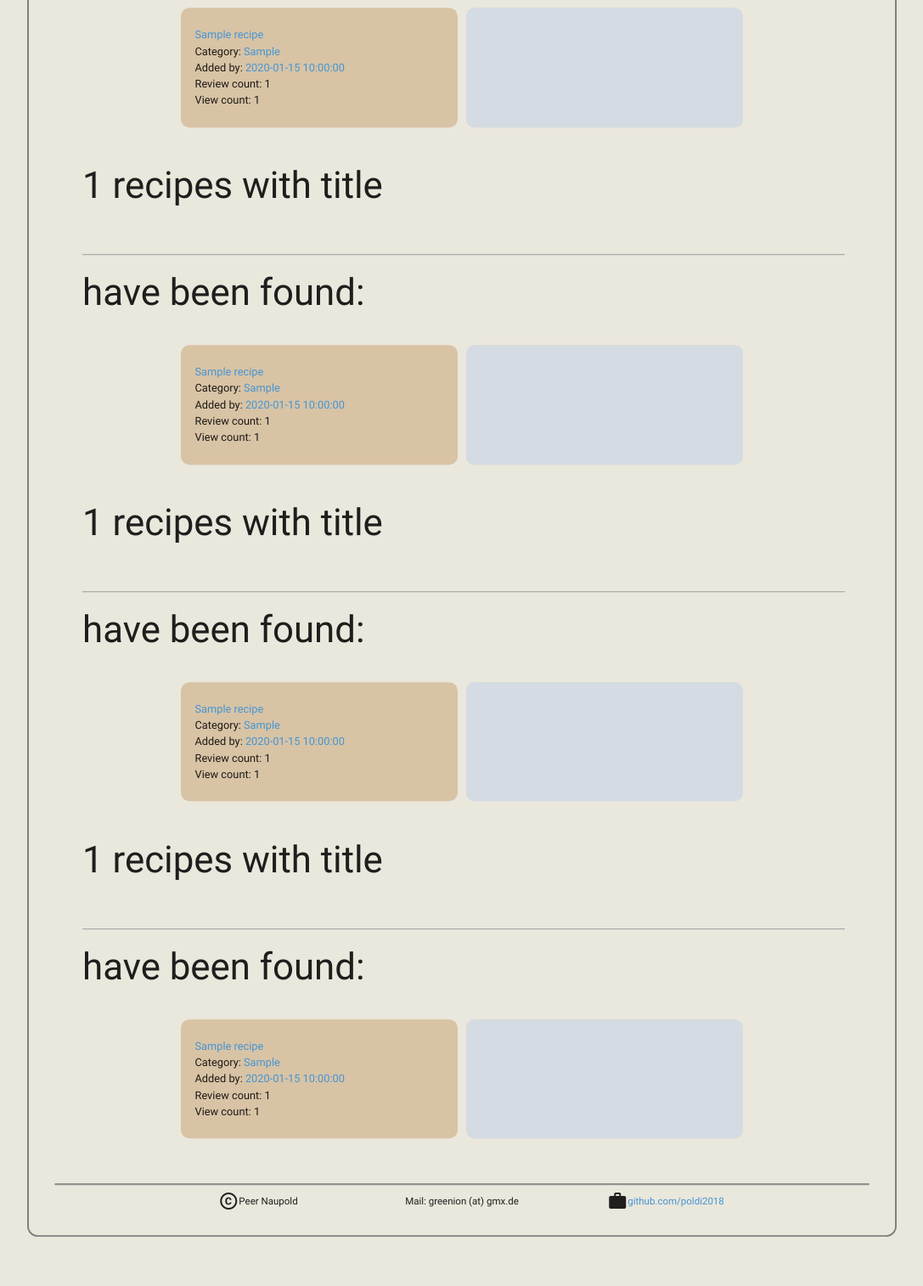
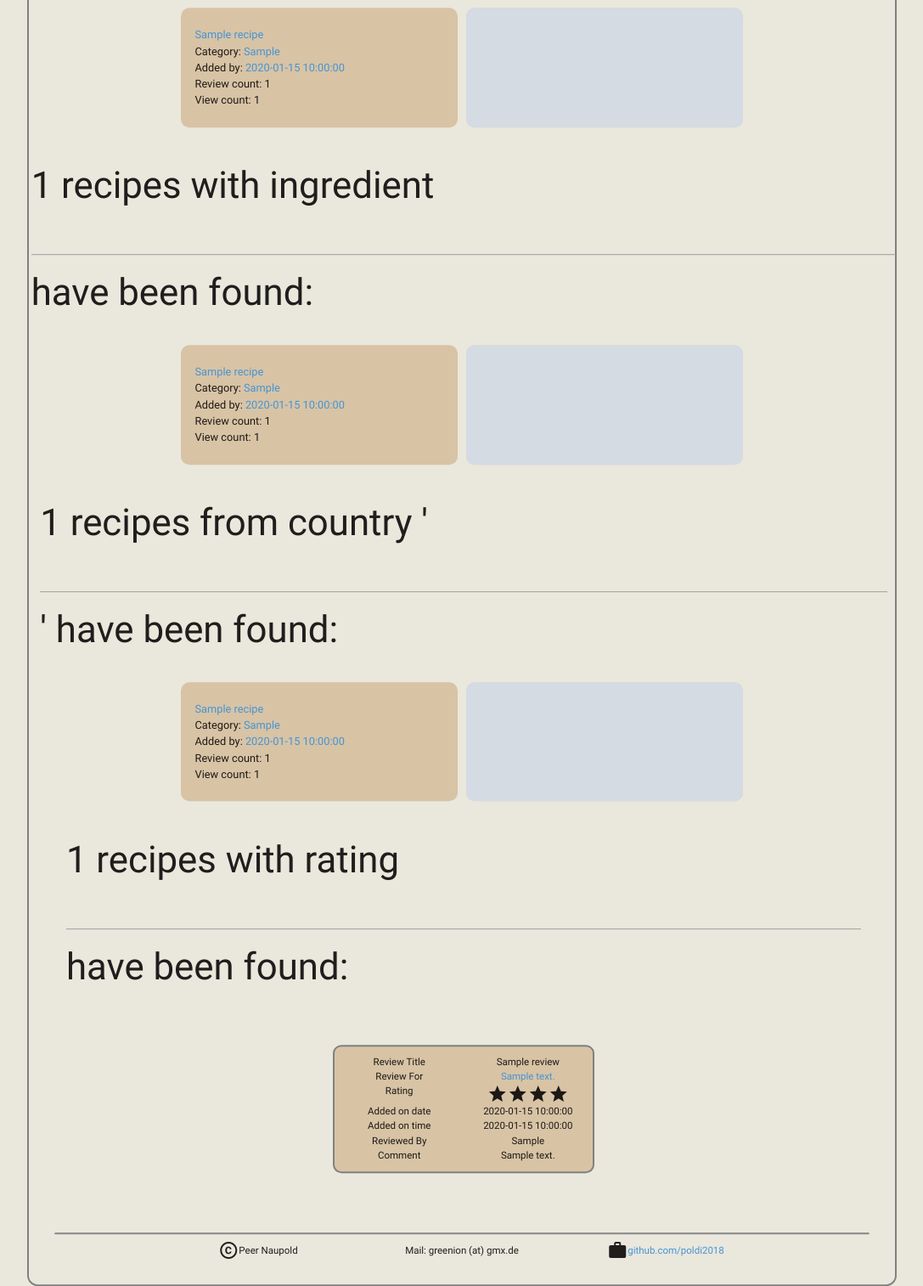
Before and after one commit to poldi2018/recipe_DRAFT, a Flask app: template templates/advancedresults.html in a window 1280 px wide. Shown: the part 1558-3072 px from the top of the page at 85% size, without its empty margins (96-1183 px from the left). Before the commit the page ends 3014 px from the top, so only its background shows below. Run offline with Flask 2, Linux system fonts and the light colour scheme; the template is opened without the code that fills it: most values are stand-ins (such as "Sample title", 1, 10 or a date in 2020); grey boxes marked "Sample" are stand-in pictures; form fields are guessed from the names that the template uses; some libraries are stand-ins or nearby versions.

Commit message:
worked on advanced search

```diff
--- a/app.py
+++ b/app.py
@@ -227,8 +227,9 @@ def advanced_results(category, value):
             return render_template("advancedresults.html", category=category, value=value, recipes_by_user=recipes_by_user)
 
     if request.method=="POST":
-        recipes_by_title = mongo.db.recipes.find({"title": request.form.get("search_title")})
-        count_title = recipes.count_documents({"title": request.form.get("search_title")})
+        if request.form.get("search_title")!="":
+            recipes_by_title = mongo.db.recipes.find({"title": request.form.get("search_title")})
+            count_title = recipes.count_documents({"title": request.form.get("search_title")})
 
         recipes_by_dish_type = mongo.db.recipes.find({"dish_type": request.form.get("dish_type")})
         count_dish_type = recipes.count_documents({"dish_type": request.form.get("dish_type")})
@@ -239,14 +240,14 @@ def advanced_results(category, value):
         recipes_by_difficulty = mongo.db.recipes.find({"level": request.form.get("level")})
         count_level = recipes.count_documents({"level": request.form.get("level")})
 
-        recipes_by_ingredients = mongo.db.recipes.find({"ingredients":request.form.get("searchfield_ingredients")})
-        count_ingredients = recipes.count_documents({"ingredients":request.form.get("searchfield_ingredients")})
+        recipes_by_ingredients = mongo.db.recipes.find({"ingredients.ingredient":request.form.get("searchfield_ingredients")})
+        count_ingredients = recipes.count_documents({"ingredients.ingredient":request.form.get("searchfield_ingredients")})
 
         recipes_by_country_name = mongo.db.recipes.find({"country_name": request.form.get("country_name")})
         count_country_name = recipes.count_documents({"country_name": request.form.get("country_name")})
 
-        reviews_by_rating = mongo.db.reviews.find({"rating": request.form.get("searchfield_rating")})
-        count_rating = reviews.count_documents({"rating": request.form.get("searchfield_rating")})
+        reviews_by_rating = mongo.db.reviews.find({"rating": int(request.form.get("searchfield_rating"))})
+        count_rating = reviews.count_documents({"rating": int(request.form.get("searchfield_rating"))})
 
     return render_template("advancedresults.html", recipes_by_title=recipes_by_title, count_title=count_title, recipes_by_dish_type=recipes_by_dish_type, count_dish_type=count_dish_type, recipes_by_user=recipes_by_user, count_added_by=count_added_by, recipes_by_difficulty=recipes_by_difficulty, count_level=count_level, recipes_by_ingredients=recipes_by_ingredients, count_ingredients=count_ingredients, recipes_by_country_name=recipes_by_country_name, count_country_name=count_country_name, reviews_by_rating=reviews_by_rating, count_rating=count_rating, form=request.form)
 
--- a/templates/advancedresults.html
+++ b/templates/advancedresults.html
@@ -173,7 +173,7 @@
 
             {% if recipes_by_ingredients %}
             <div class="headline">
-                <h3>{{count_ingredients}} recipes with title {{form.get("searchfield_ingredients")}} have been found:</h3>
+                <h3>{{count_ingredients}} recipes with ingredient {{form.get("searchfield_ingredients")}} have been found:</h3>
             </div>
             {% for recipe in recipes_by_ingredients %}
             <div class="recipeTile">
@@ -201,7 +201,7 @@
 
             {% if recipes_by_country_name %}
             <div class="headline">
-                <h3>{{count_country_name}} recipes with title {{form.get("country_name")}} have been found:</h3>
+                <h3>{{count_country_name}} recipes from country '{{form.get("country_name")}}' have been found:</h3>
             </div>
             {% for recipe in recipes_by_country_name %}
             <div class="recipeTile">
@@ -229,30 +229,36 @@
 
             {% if reviews_by_rating %}
             <div class="headline">
-                <h3>{{count_rating}} recipes with title {{form.get("searchfield_rating")}} have been found:</h3>
+                <h3>{{count_rating}} recipes with rating {{form.get("searchfield_rating")}} have been found:</h3>
             </div>
-            {% for recipe in reviews_by_rating %}
-            <div class="recipeTile">
-                <div class="recipeTileStatsWrapper">
-                    <div class="recipeTileStats">
-                        <div class="recipeTileName">
-                            <a href="{{url_for('read_recipe', recipe_id=recipe._id)}}">{{recipe.title}}</a>
-                        </div>
-                        <div class="recipeTileDishType">Category: <a
-                                href="{{url_for('advanced_results', category='dish_type', value=recipe.dish_type)}}">{{recipe.dish_type}}</a></div>
-                        <div class="recipeTileAddedBy">Added by: <a
-                                href="{{url_for('advanced_results', category='user', value=recipe.added_by)}}">{{recipe.added_by}}</a>
-                        </div>
-                        <div class="recipeTileReviewCount">Review count: {{recipe.review_count}}</div>
-                        <div class="recipeTileViewCount">View count: {{recipe.view_count}}</div>
-                    </div>
+            <div class="outerReviewsWrapper">
+                <div class="innerReviewsWrapper">
+            {% for review in reviews_by_rating %}
+            <div class="reviewTile">
+                <div class="reviewKey">Review Title</div>
+                <div class="reviewValue">{{review.review_title}}</div>
+                <div class="reviewKey">Review For</div>
+                <div class="reviewValue">
+                    <a href="{{url_for('read_recipe', recipe_id=review.recipe_id)}}">{{review.review_for}}</a>
                 </div>
-                <div id="dishImageWrapper">
-                    <a href="{{url_for('read_recipe', recipe_id=recipe._id)}}">
-                        <img src="{{recipe.img_src}}" alt="picture_of_dish" /></a>
+                <div class="reviewKey">Rating</div>
+                <div class="reviewValue">
+                    {% for star in range(review.rating) %}
+                    <i class="material-icons prefix">star</i>
+                    {% endfor %}
                 </div>
+                <div class="reviewKey">Added on date</div>
+                <div class="reviewValue">{{review.added_on_date}}</div>
+                <div class="reviewKey">Added on time</div>
+                <div class="reviewValue">{{review.added_on_time}}</div>
+                <div class="reviewKey">Reviewed By</div>
+                <div class="reviewValue">{{review.rated_by}}</div>
+                <div class="reviewKey">Comment</div>
+                <div class="reviewValue">{{review.comment}}</div>
             </div>
             {% endfor %}
+        </div>
+    </div>
             {% endif %}
         </div>
     </div>
--- a/templates/advancedsearch.html
+++ b/templates/advancedsearch.html
@@ -18,6 +18,7 @@
     <div class="input-field col s12">
         <i class="material-icons prefix">playlist_add</i>
         <input id="searchtitle" name="search_title" type="text" class="validate" value="">
+        <label for="searchtitle">Title</label>
     </div>
 
     <div class="searchfieldDescription">Dish type:</div>
@@ -55,6 +56,7 @@
     <div class="input-field col s12">
         <i class="material-icons prefix">playlist_add</i>
         <input id="searchfieldAddedBy" name="searchfield_added_by" type="text" class="validate" value="">
+        <label for="searchfieldAddedBy">Recipes by user</label>
     </div>
 
     <div class="searchfieldDescription">Difficulty:</div>
@@ -71,6 +73,7 @@
     <div class="input-field col s12">
         <i class="material-icons prefix">playlist_add</i>
         <input id="searchfieldIngredients" name="searchfield_ingredients" type="text" class="validate"value="">
+        <label for="searchfieldIngredients">Ingredients</label>
     </div>
 
     <div class="searchfieldDescription">By country: </div>
@@ -101,7 +104,6 @@
             <option value=4>4 stars</option>
             <option value=5>5 stars</option>
         </select>
-        <label for="searchfieldRating">rating</label>
     </div>
 
 
```
Also changed, not shown: templates/quickresults.html (+0 -11 lines).
